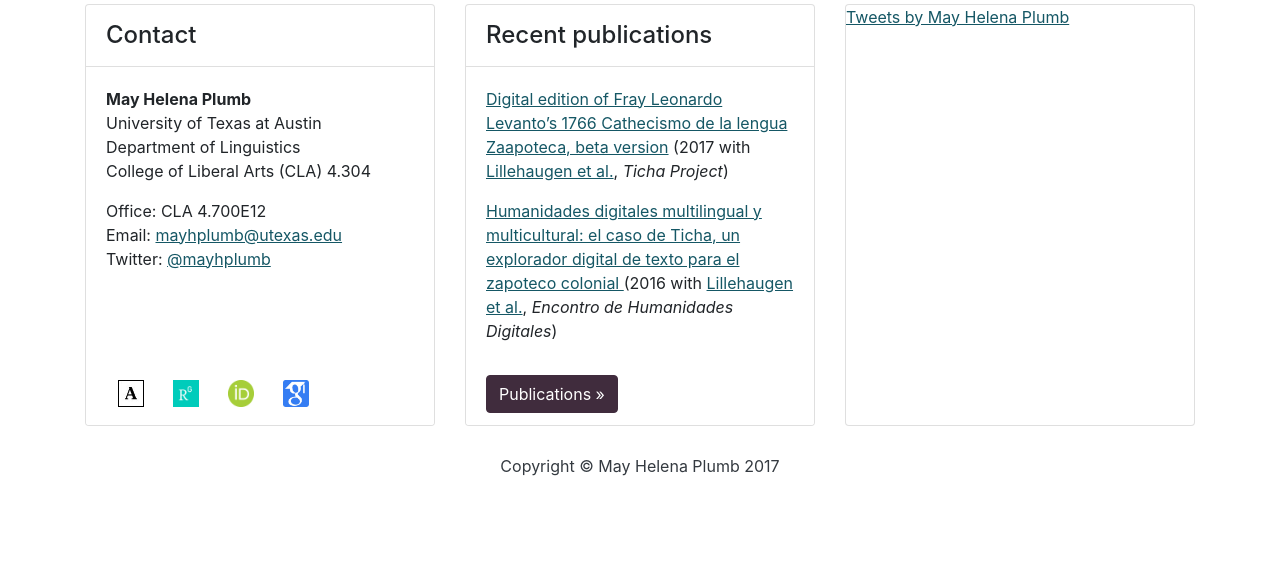
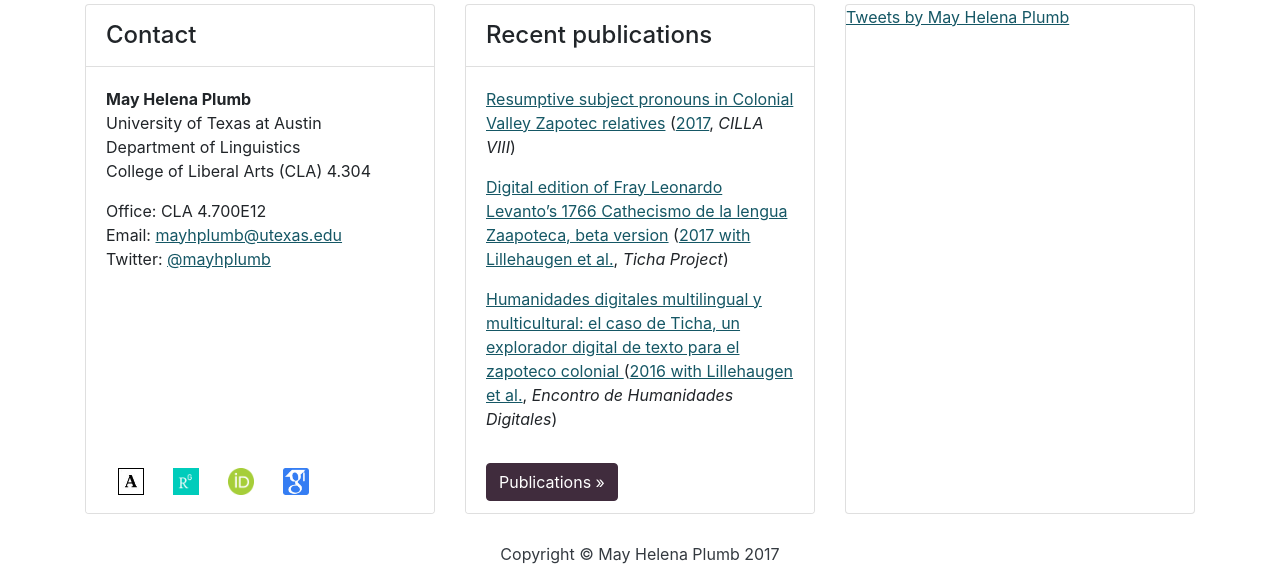
Before and after one commit to mayhplumb/mayhplumb-website, a Jekyll site: the page built from index.html, in a window 1280 px wide and 1099 px high. Shown: the part 529-1099 px from the top of the window. Built offline with Jekyll 4.4.1, drawn with Linux system fonts in a browser that asks for light colours; comment, search, counter and statistics services are not loaded.

Commit message:
cilla presentation

```diff
--- a/index.html
+++ b/index.html
@@ -83,18 +83,24 @@ title: Home
        -->
               <h4 class="card-title">Recent publications</h4>
             <div class="card-body">
+              <p class="card-text">
+              <a target="_blank"
+                href="https://www.academia.edu/34978712/">Resumptive subject
+                pronouns in Colonial Valley Zapotec relatives</a> (<a
+                href="publications.html#cilla2017">2017</a>,
+              <em>CILLA VIII</em>)
+              </p>
               <p class="card-text"><a target="_blank"
                 href="https://ticha.haverford.edu/en/texts/levanto/">Digital
                 edition of Fray Leonardo Levanto’s 1766 Cathecismo de la lengua
-                Zaapoteca, beta version</a> (2017 with <a
-                href="publications.html#levanto">Lillehaugen et al.</a>,
+                Zaapoteca, beta version</a> (<a href="publications.html#levanto">2017 with Lillehaugen et al.</a>,
               <em>Ticha Project</em>)
               </p>
               <p class="card-text">
                 <a href="https://www.academia.edu/28287127/" target="_blank">
                   Humanidades digitales multilingual y multicultural: el caso de Ticha, un explorador digital de texto para el zapoteco colonial
                 </a>
-                (2016 with <a href="publications.html#dhpres">Lillehaugen et al.</a>,
+                (<a href="publications.html#dhpres">2016 with Lillehaugen et al.</a>,
                 <i>Encontro de Humanidades Digitales</i>)
               </p>
             </div>
--- a/publications.html
+++ b/publications.html
@@ -21,6 +21,12 @@ title: Publications
 <div class="row">
   <div class="col-sm-12">
     <h2 class="mt-4">Conference Presentations</h2>
+    <p class="citation" id="cilla2017">Plumb, May Helena. 2017. <a
+                        href="https://www.academia.edu/34978712/"
+                        target="_blank">Resumptive subject pronouns in Colonial
+                        Valley Zapotec relatives</a>. Paper presented at the
+                        <i>Conference on Indigenous Languages of Latin America
+                          (CILLA) VIII</i>, Austin, TX.</p>
     <p class="citation" id="dhpres">Lillehaugen, Brook Danielle, George Aaron Broadwell, Michel R. Oudijk, Laurie Allen,
 Michael Zarafonetis, and May Helena Plumb. 2016. <a href="https://www.academia.edu/28287127/" target="_blank">Humanidades digitales multilingual y multicultural: el caso de Ticha, un explorador digital de texto
 para el zapoteco colonial</a>. Paper presented at the <i>Encontro de Humanidades
```
